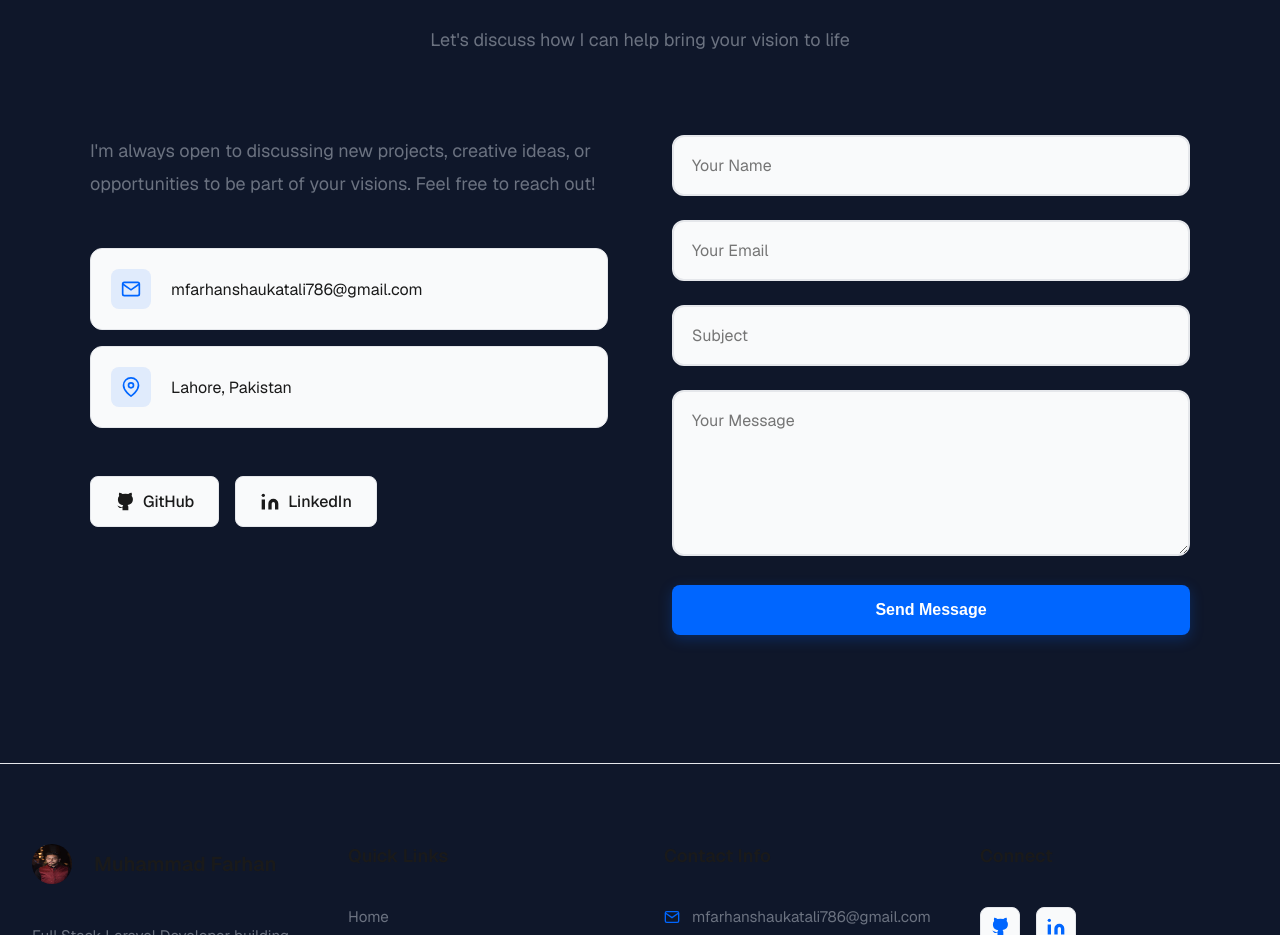
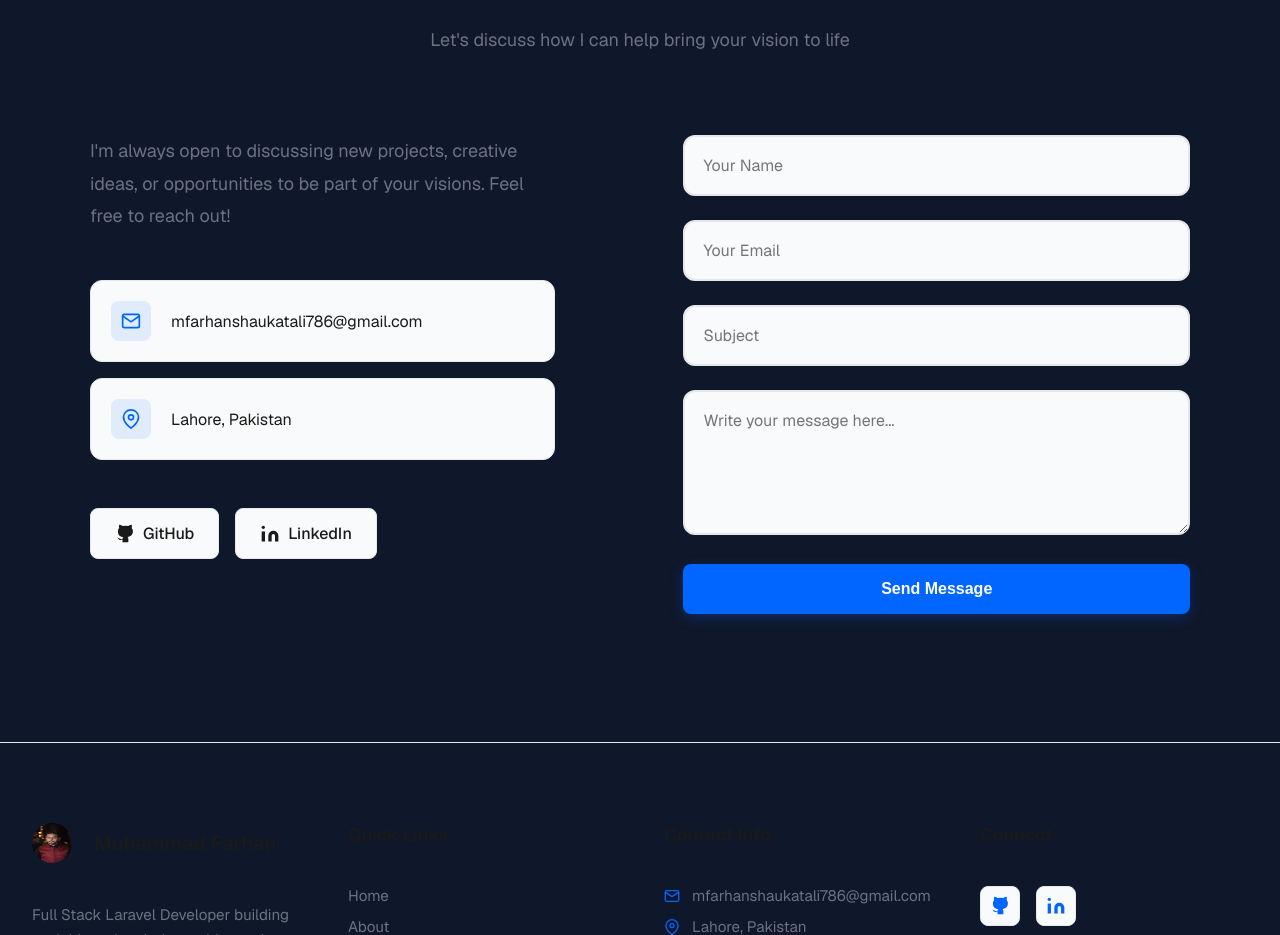
Before and after one commit to M-Farhan-Shaukat/portfolio, a Next.js app: page / in a window 1280 px wide. Shown: the part 6560-7495 px from the top of the page. Built offline with nearby package versions, Linux system fonts and the light colour scheme.

Commit message:
email fix done

```diff
--- /dev/null
+++ b/src/app/contact/ContactUs.js
@@ -0,0 +1,230 @@
+'use client';
+import React, { useState, useContext, useEffect } from 'react';
+import emailjs from '@emailjs/browser';
+import styles from '../page.module.css';
+import Link from 'next/link';
+
+export default function ContactUs() {
+  const [form, setForm] = useState({ name: '', email: '', subject: '', message: '' });
+  const [errors, setErrors] = useState({});
+  const [submitted, setSubmitted] = useState(false);
+  const [error, setError] = useState('');
+  const [isSubmitting, setIsSubmitting] = useState(false);
+
+  // Regex patterns
+  const nameRegex = /^[a-zA-Z ._-]+$/;
+  const emailRegex = /^[a-zA-Z0-9._-]+@[a-zA-Z0-9.-]+\.[a-zA-Z]{2,}$/;
+
+  // Validation logic
+  const validateField = (name, value) => {
+    let error = "";
+    if (name === "name") {
+      if (!value.trim()) error = "Name is required.";
+      else if (!nameRegex.test(value.trim()))
+        error = "Name can only contain letters, space, '.', '_', and '-'.";
+    }
+    if (name === "email") {
+      if (!value.trim()) error = "Email is required.";
+      else if (!emailRegex.test(value.trim()))
+        error = "Please enter a valid email address (e.g., example@domain.com).";
+    }
+    if (name === "subject") {
+      if (!value.trim()) error = "Subject cannot be empty.";
+    }
+    if (name === "message") {
+      if (!value.trim()) error = "Message cannot be empty.";
+      else if (value.trim().length < 1)
+        error = "Message should be at least 1 characters long.";
+    }
+    setErrors((prev) => ({ ...prev, [name]: error }));
+    return error;
+  };
+
+  const handleChange = (e) => {
+    const { name, value } = e.target;
+    setForm((prev) => ({ ...prev, [name]: value }));
+    validateField(name, value);
+  };
+
+  const handleSubmit = (e) => {
+    e.preventDefault();
+    setIsSubmitting(true);
+    setError('');
+    setSubmitted(false);
+
+    // Validate all fields
+    const nameError = validateField("name", form.name);
+    const emailError = validateField("email", form.email);
+    const subjectError = validateField("subject", form.subject);
+    const messageError = validateField("message", form.message);
+
+    if (
+      nameError ||
+      emailError ||
+      subjectError ||
+      messageError ||
+      !form.name.trim() ||
+      !form.email.trim() ||
+      !form.subject.trim() ||
+      !form.message.trim()
+    ) {
+      setIsSubmitting(false);
+      return;
+    }
+
+    // EmailJS send
+    emailjs.send(
+      "service_bffriiu",
+      "template_n8ttg79",
+      {
+        name: form.name,
+        email: form.email,
+        reply_to: form.email, // for Reply-To
+        subject: form.subject,
+        message: form.message,
+      },
+      "6_vKg1XbaYvRELYgv"
+    )
+      .then(() => {
+        setSubmitted(true);
+        setForm({ name: '', email: '', subject: '', message: '' });
+        setErrors({});
+      })
+      .catch(() => {
+        setError('Failed to send message. Please try again later.');
+      })
+      .finally(() => {
+        setIsSubmitting(false);
+      });
+  };
+
+  // Hide notifications after 3 seconds
+  useEffect(() => {
+    let timer;
+    if (submitted || error) {
+      timer = setTimeout(() => {
+        setSubmitted(false);
+        setError('');
+      }, 3000);
+    }
+    return () => clearTimeout(timer);
+  }, [submitted, error]);
+
+  // Theme classes
+  const cardClass = "card bg-dark text-light border-secondary" ;
+  const cardBodyClass = "card-body bg-dark text-light" ;
+
+  return (
+    <>
+
+      <p>
+        <Link href="mailto:mfarhanshaukatali786@gmail.com"></Link>
+      </p>
+
+
+    <form className={styles.contactForm} style={{width: '100%'}} onSubmit={handleSubmit} noValidate>
+              <div className={styles.formGroup}>
+              <input
+                type="text"
+                name="name"
+                id="contactName"
+                className={`form-control ${errors.name ? "is-invalid" : ""}`}
+                value={form.name}
+                onChange={handleChange}
+                onBlur={e => validateField(e.target.name, e.target.value)}
+                placeholder="Your Name"
+                required
+                aria-describedby="nameHelp"
+              />
+              {errors.name && (
+                <div id="nameHelp" className="invalid-feedback">
+                  {errors.name}
+                </div>
+              )}
+              </div>
+              <div className={styles.formGroup}>
+              <input
+                type="email"
+                name="email"
+                id="contactEmail"
+                className={`form-control ${errors.email ? "is-invalid" : ""}`}
+                value={form.email}
+                onChange={handleChange}
+                onBlur={e => validateField(e.target.name, e.target.value)}
+                placeholder="Your Email"
+                required
+                aria-describedby="emailHelp"
+              />
+               {errors.email && (
+                <div id="emailHelp" className="invalid-feedback">
+                  {errors.email}
+                </div>
+              )}
+              </div>
+              <div className={styles.formGroup}>
+              <input
+                type="text"
+                name="subject"
+                id="contactSubject"
+                className={`form-control ${errors.subject ? "is-invalid" : ""}`}
+                value={form.subject}
+                onChange={handleChange}
+                onBlur={e => validateField(e.target.name, e.target.value)}
+                placeholder="Subject"
+                required
+                aria-describedby="subjectHelp"
+              />
+              {errors.subject && (
+                <div id="subjectHelp" className="invalid-feedback">
+                  {errors.subject}
+                </div>
+              )}
+              </div>
+              <div className={styles.formGroup}>
+              <textarea
+                name="message"
+                id="contactMessage"
+                className={`form-control ${errors.message ? "is-invalid" : ""}`}
+                value={form.message}
+                onChange={handleChange}
+                onBlur={e => validateField(e.target.name, e.target.value)}
+                placeholder="Write your message here..."
+                rows="5"
+                required
+                aria-describedby="messageHelp"
+              ></textarea>
+               {errors.message && (
+                <div id="messageHelp" className="invalid-feedback">
+                  {errors.message}
+                </div>
+              )}
+              </div>
+              <button
+              type="submit"
+              className={styles.btnPrimary}
+              disabled={isSubmitting}
+            >
+              {isSubmitting ? (
+                <>
+                  <span className="spinner-border spinner-border-sm me-2" role="status" aria-hidden="true"></span>
+                  Sending...
+                </>
+              ) : (
+                "Send Message"
+              )}
+            </button>
+            {submitted && (
+              <div className="alert alert-success mt-3" role="alert">
+                Thank you for contacting me! I'll get back to you soon.
+              </div>
+            )}
+            {error && (
+              <div className="alert alert-danger mt-3" role="alert">
+                {error}
+              </div>
+            )}
+            </form>
+
+    </>
+  );
+}
--- a/src/app/page.tsx
+++ b/src/app/page.tsx
@@ -3,6 +3,7 @@
 
 import { useEffect, useState } from 'react';
 import styles from './page.module.css';
+import ContactForm from './contact/ContactUs';
 
 export default function Home() {
   const [isScrolled, setIsScrolled] = useState(false);
@@ -549,7 +550,7 @@ export default function Home() {
               Let's discuss how I can help bring your vision to life
             </p>
           </div>
-          <div className={styles.contactContent}>
+          <div className={styles.contactContent} style={{display: 'flex', justifyContent: 'space-between'}}>
             <div className={styles.contactInfo}>
               <p>
                 I'm always open to discussing new projects, creative ideas, or
@@ -593,21 +594,7 @@ export default function Home() {
 
               </div>
             </div>
-            <form className={styles.contactForm}>
-              <div className={styles.formGroup}>
-                <input type="text" placeholder="Your Name" required />
-              </div>
-              <div className={styles.formGroup}>
-                <input type="email" placeholder="Your Email" required />
-              </div>
-              <div className={styles.formGroup}>
-                <input type="text" placeholder="Subject" required />
-              </div>
-              <div className={styles.formGroup}>
-                <textarea placeholder="Your Message" rows={6} required></textarea>
-              </div>
-              <button type="submit" className={styles.btnPrimary}>Send Message</button>
-            </form>
+          <ContactForm />
           </div>
         </div>
       </section>
```
Also changed, not shown: package.json (+6 -5 lines), src/app/contact/page.js (added, +40 -0 lines), 1 other file (tests, documents, lock files or other folders).
